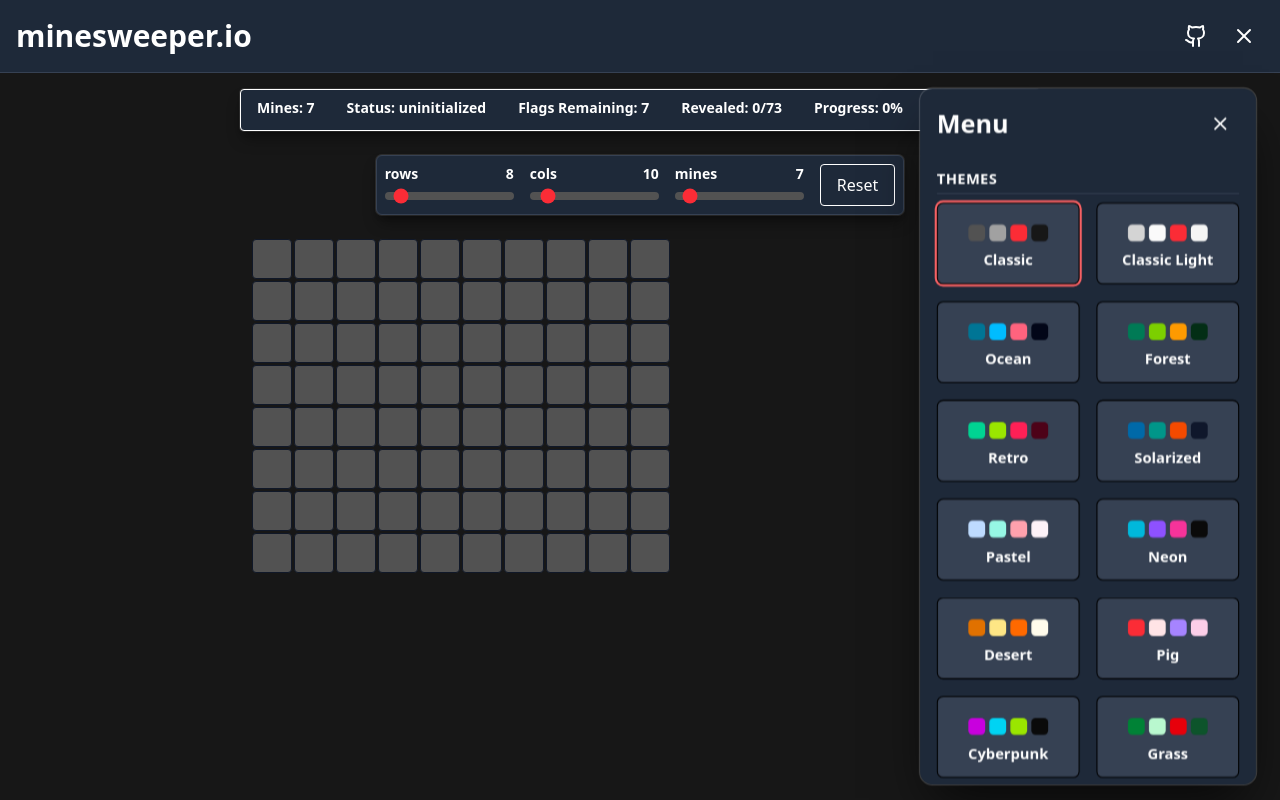
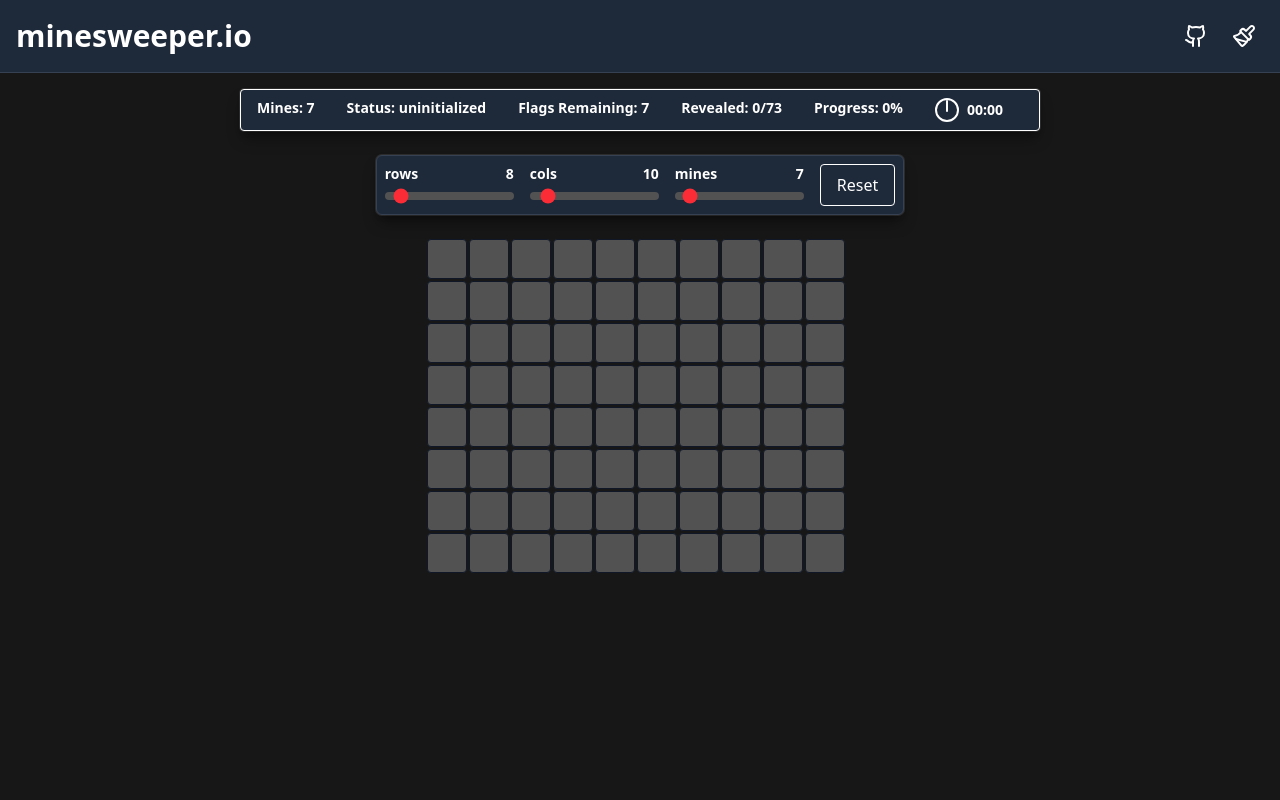
Before and after one commit to ruasidev/minesweeper.io, a React (Vite) app: page / in a window 1280 px wide. Built offline with nearby package versions, Linux system fonts and the light colour scheme.

Commit message:
Fixed menu pointer events bug + default menu closed

```diff
--- a/src/App.tsx
+++ b/src/App.tsx
@@ -9,7 +9,7 @@ import { useTheme } from "./context/ThemeContext"
 function App() {
   const [lossAnimationId, setLossAnimationId] = useState<LossAnimationChoices>(lossAnimations[0].id)
   const [winAnimationId, setWinAnimationId] = useState<WinAnimationChoices>(winAnimations[0].id)
-  const [isMenuOpen, setIsMenuOpen] = useState(true)
+  const [isMenuOpen, setIsMenuOpen] = useState(false)
 
   const { theme } = useTheme();
   const winAnimation = winAnimations.find(a => a.id === winAnimationId) || winAnimations[0]
--- a/src/components/menu/SidebarMenu.tsx
+++ b/src/components/menu/SidebarMenu.tsx
@@ -14,19 +14,19 @@ export default function SidebarMenu({
   return (
     <aside
       className={`
-        pointer-events-none absolute z-50
+        absolute z-50
         top-8 bottom-8 right-8
         w-80  /* keep constant width */
         transition-all duration-300
         hide-scrollbar
         ${isOpen
-          ? "opacity-100 translate-x-0 scale-105"
-          : "opacity-0 translate-x-8 scale-95"}
+          ? "opacity-100 translate-x-0 scale-105 pointer-events-auto"
+          : "opacity-0 translate-x-8 scale-95 pointer-events-none"}
       `}
     >
       <div
         className={`
-          pointer-events-auto h-full rounded-xl overflow-hidden
+          h-full rounded-xl overflow-hidden
           shadow-2xl shadow-black/70 ring-1 ring-white/20
           backdrop-blur-md
           ${theme.menuBg}
--- a/src/context/ThemeContext.tsx
+++ b/src/context/ThemeContext.tsx
@@ -12,7 +12,6 @@ const ThemeContext = createContext<ThemeContextType | undefined>(undefined);
 
 export function ThemeProvider({ children }: { children: ReactNode }) {
   const [themeId, setThemeId] = useLocalStorage<ThemeChoices>("theme", "classic");
-
   const theme = themes.find((t) => t.id === themeId) ?? themes[0];
 
   return (
--- a/src/game/types.ts
+++ b/src/game/types.ts
@@ -1,5 +1,5 @@
 import type { LossAnimationChoices, WinAnimationChoices, AnimationProps } from "./animations"
-import type { ThemeChoices, ThemeProps } from "./themes"
+import type { ThemeProps } from "./themes"
 // Note to self: Analogous to Rails migration/schema, describes shape of data
 
 // a single cell in the board
```
